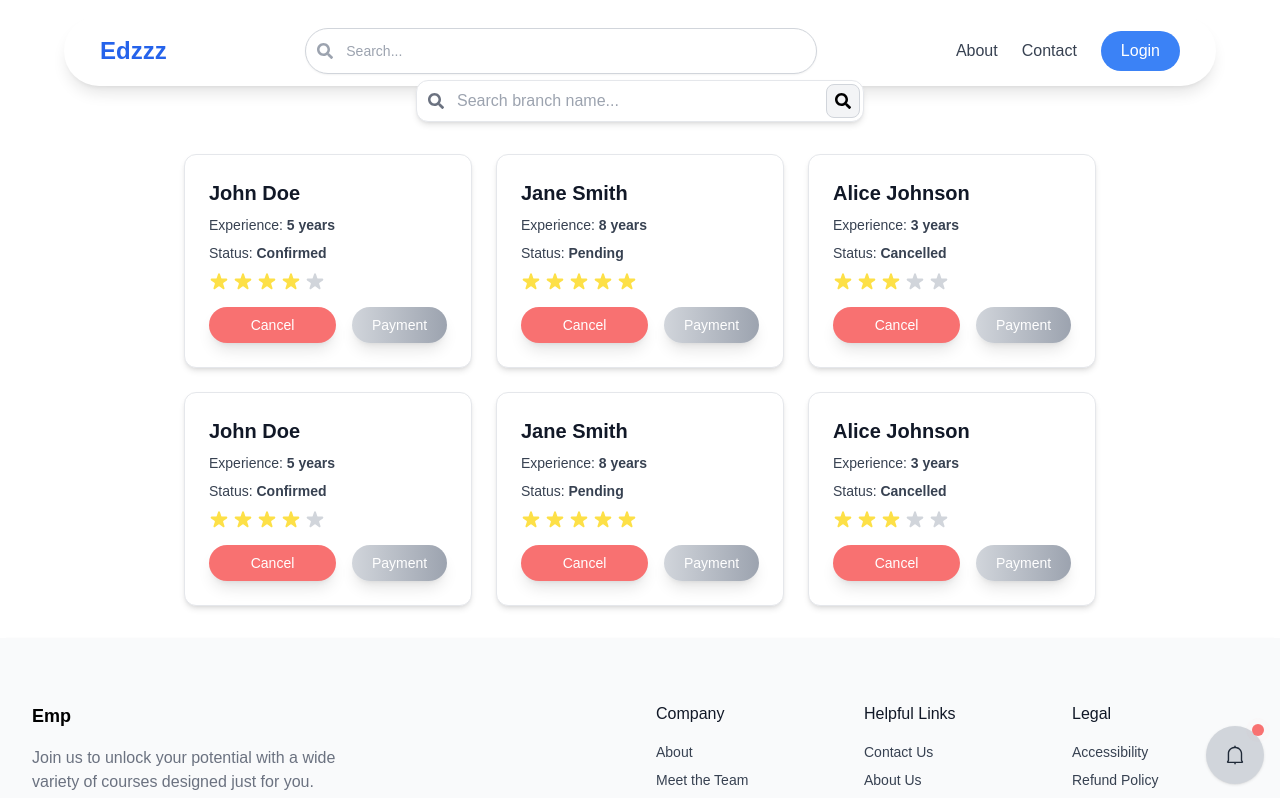
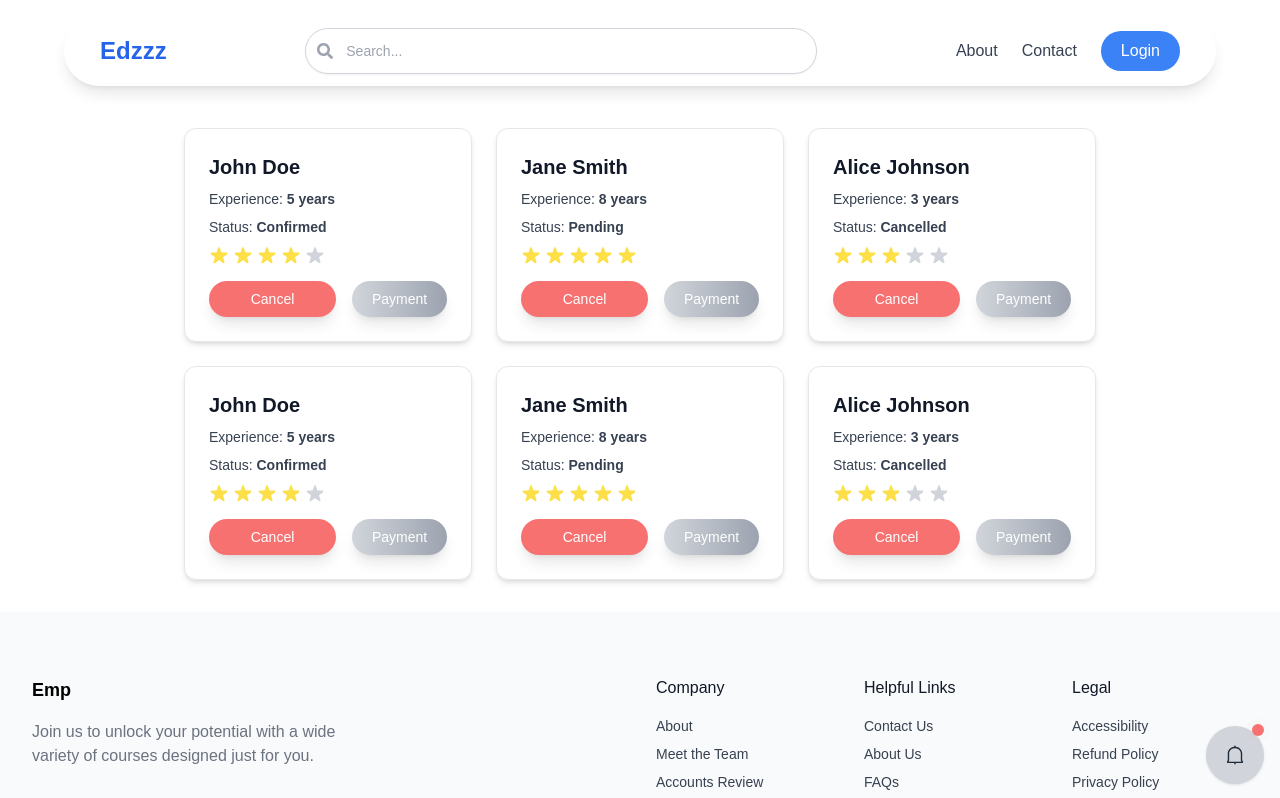
Before and after one commit to NITHINKR06/Employment, a Next.js app: page /user/bookingStatus in a window 1280 px wide. Shown: the top 798 px of the page. Built offline with nearby package versions, Linux system fonts and the light colour scheme.

Commit message:
updated bs and payment .

```diff
--- a/src/app/user/bookingStatus/page.jsx
+++ b/src/app/user/bookingStatus/page.jsx
@@ -7,8 +7,8 @@ import Search from '@/components/SearchBox/Search';
 export default function BookingStatu() {
 
   return (
-    <div>
-      <Search/>
+    <div className='mt-14'>
+      {/* <Search/> */}
       <div className=" flex items-center justify-center p-4">
         <BookingStatus/>
       </div>
```
